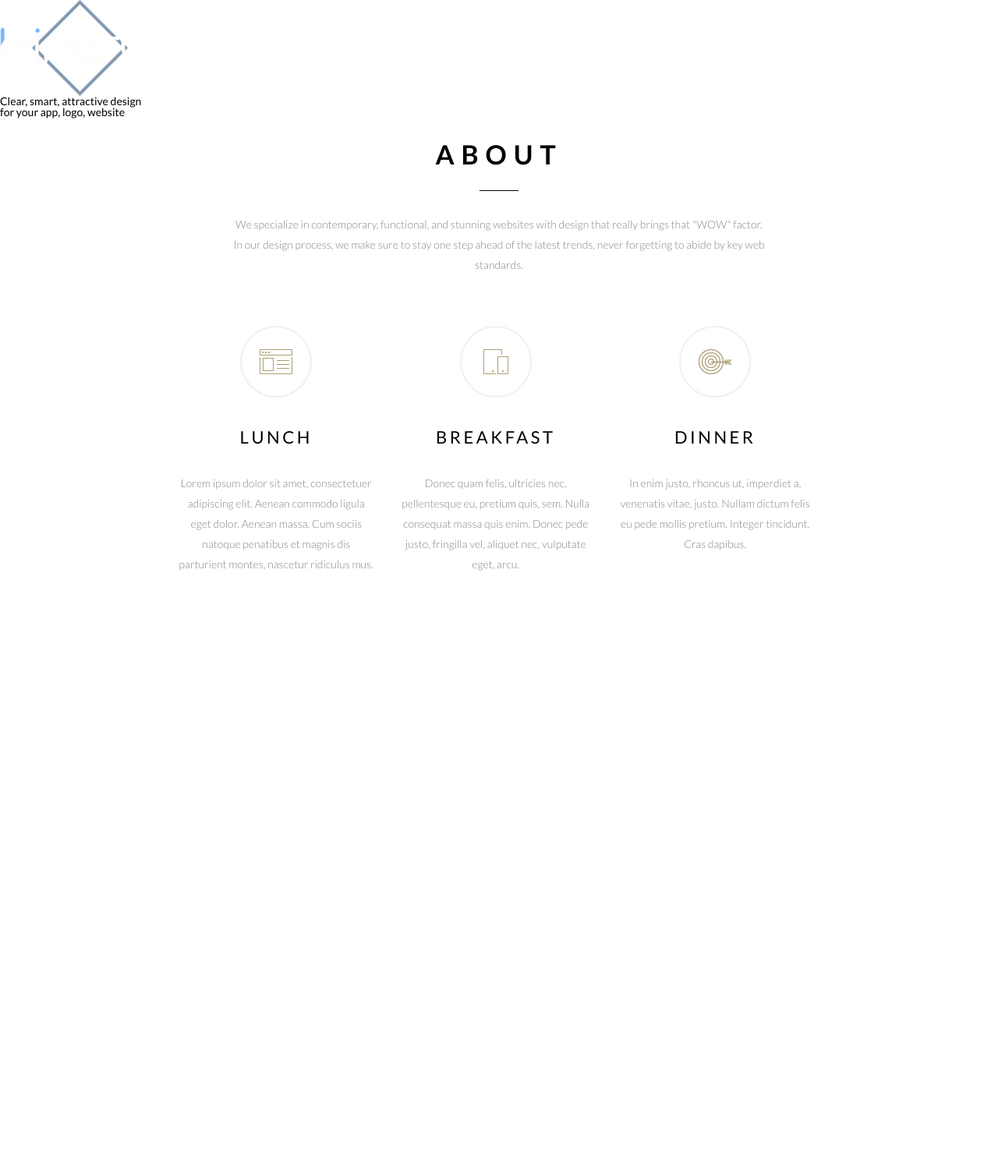
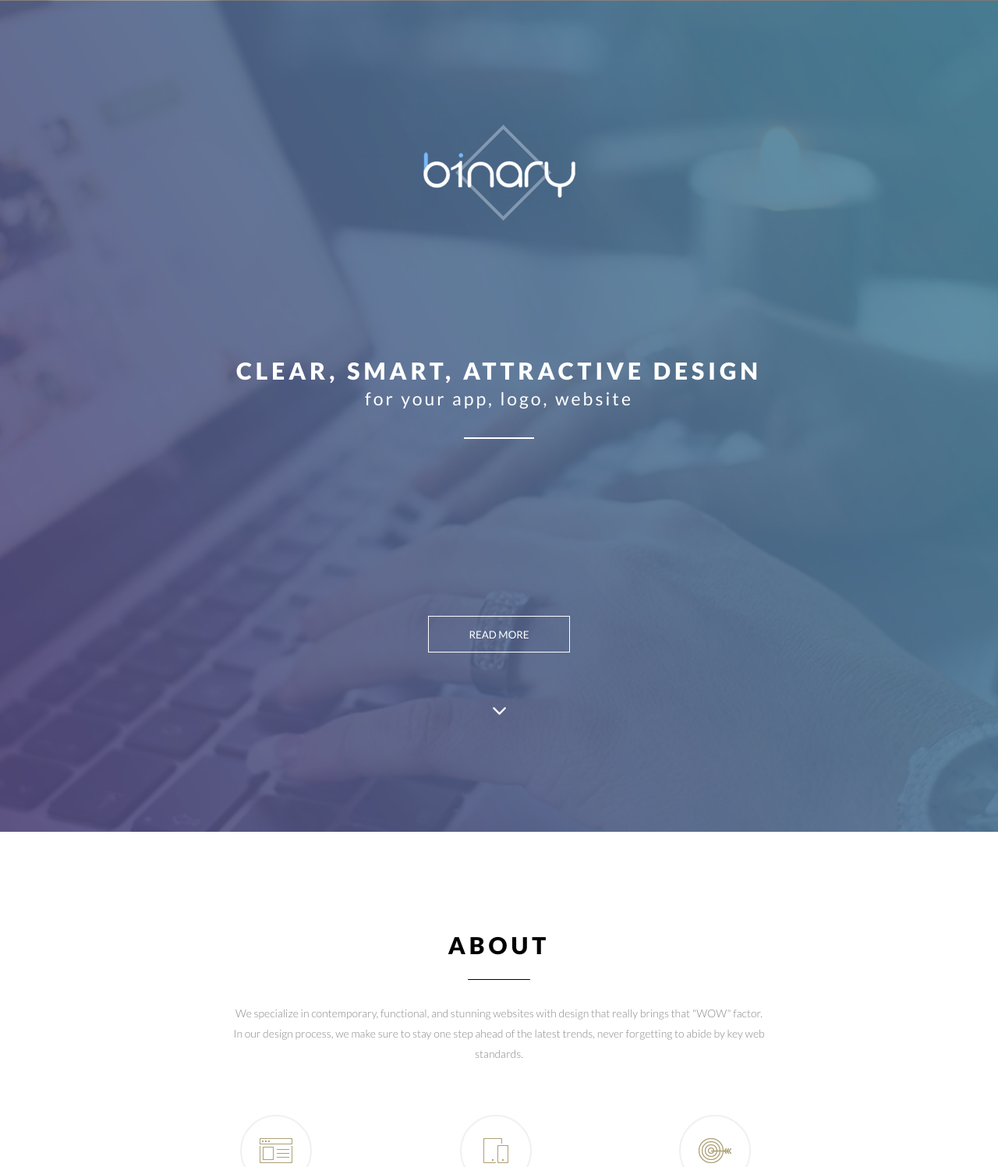
Before and after one commit to ProtooFeorum/Website, a PHP site: page / in a window 1280 px wide. Shown: the top 1497 px of the page at 78% size. Before the commit the page ends 732 px from the top, so only its background shows below. Run offline with PHP 8.4, Linux system fonts and the light colour scheme.

Commit message:
Страница начальная

```diff
--- a/Rewrite/index.html
+++ b/Rewrite/index.html
@@ -13,12 +13,14 @@
             <div class="intro__logo">
                 <img src="img/logo/Logo.png" alt="">
             </div>
-            <div class="intro__text">
-                <p>Clear, smart, attractive design</p>
+            <div class="intro__title">
+                 Clear, smart, attractive design
                 <p>for your app, logo, website</p>
             </div>
-            <div class="intro__button"></div>
-            <div class="intro_arrow"></div>
+            <div class="intro__button"><button>READ MORE</button></div>
+            <div class="intro_arrow">
+                <div class="arrow-img"><img src="img/logo/Arrow-down.png" alt=""></div>
+            </div>
         </div>
     </div>
     <div class="about">
--- a/Rewrite/style.css
+++ b/Rewrite/style.css
@@ -60,12 +60,75 @@
 body{
   font-family: Lato;
 }
-.intro__body{}
-.intro__logo{}
-.intro__text{}
-.intro__button{}
-.intro__arrow{}
+.intro{
+  background: url(img/logo/BG.png);
+  background-position: center;
+  background-size:cover;
+}
+.intro__body{
+  display: flex;
+  flex-direction: column;
+  max-width: 900px;
+  margin: 0 auto;
+}
+.intro__logo{
+  display: block;
+  width: 195px;
+  height: 123px;
+  padding: 160px 0px 300px 0px;
+  margin: 0 auto;
+}
+.intro__title{
+  color: #fff;
+  font-size: 30px;
+  font-weight: 710;
+  text-transform: uppercase;
+  letter-spacing: 5px;
+  position: relative;
+  text-align: center;
+  padding: 0px 0px 40px 0px; }
+  .intro__title p{
+    font-size: 23px;
+    font-weight: 400;
+    text-transform: lowercase;
+    letter-spacing: 3px;
+    padding-top: 10px;
+  }
+  .intro__title:after{
+    content: '';
+    position: absolute;
+    width: 90px;
+    bottom: 0;
+    height: 2px;
+    left: 50%;
+    background-color: #fff;
+    margin: 0px 0px 0px -45px;
+  }
 
+.intro__button{
+  display: flex;
+  margin: 227px auto 70px auto;
+  height: 47px;
+  width: 182px;
+  border: 1px solid #fff;
+  align-items: center;
+  justify-content: center;
+  font-size: 15px;
+  font-weight: 400;
+  text-transform: uppercase;
+  letter-spacing: 1.95px;}
+  .intro__button button{
+  height: 47px;
+  width: 182px;
+  background-color: transparent;
+  color: #fff;
+  }
+.arrow-img{
+  display: block;
+  height: 10px;
+  width: 17px;
+  margin: 0px auto 150px auto;
+}
 .about__body{
     max-width: 823px;
     margin: 0 auto;
@@ -74,7 +137,7 @@ body{
   margin: 0px 0px 65px 0px;
 }
 .about__title{
-    margin: 30px 0px 30px 0px;
+    margin: 130px 0px 30px 0px;
 }
 .about__text{
     max-width: 688px;
@@ -96,22 +159,22 @@ body{
 }
 
 .title {
-    font-size: 34px;
-    font-weight: 700;
+    font-size: 30px;
+    font-weight: 710;
     text-transform: uppercase;
-    letter-spacing: 8.95px;
+    letter-spacing: 5px;
     position: relative;
     text-align: center;
     padding: 0px 0px 30px 0px; }
     .title:after {
       content: '';
       position: absolute;
-      width: 50px;
+      width: 80px;
       bottom: 0;
       height: 1px;
       left: 50%;
       background-color: #000;
-      margin: 0px 0px 0px -25px;
+      margin: 0px 0px 0px -40px;
     }
 .item-about__icon{
     display: flex;
```
Also changed, not shown: Rewrite/img/logo/Arrow-down.png (added).
